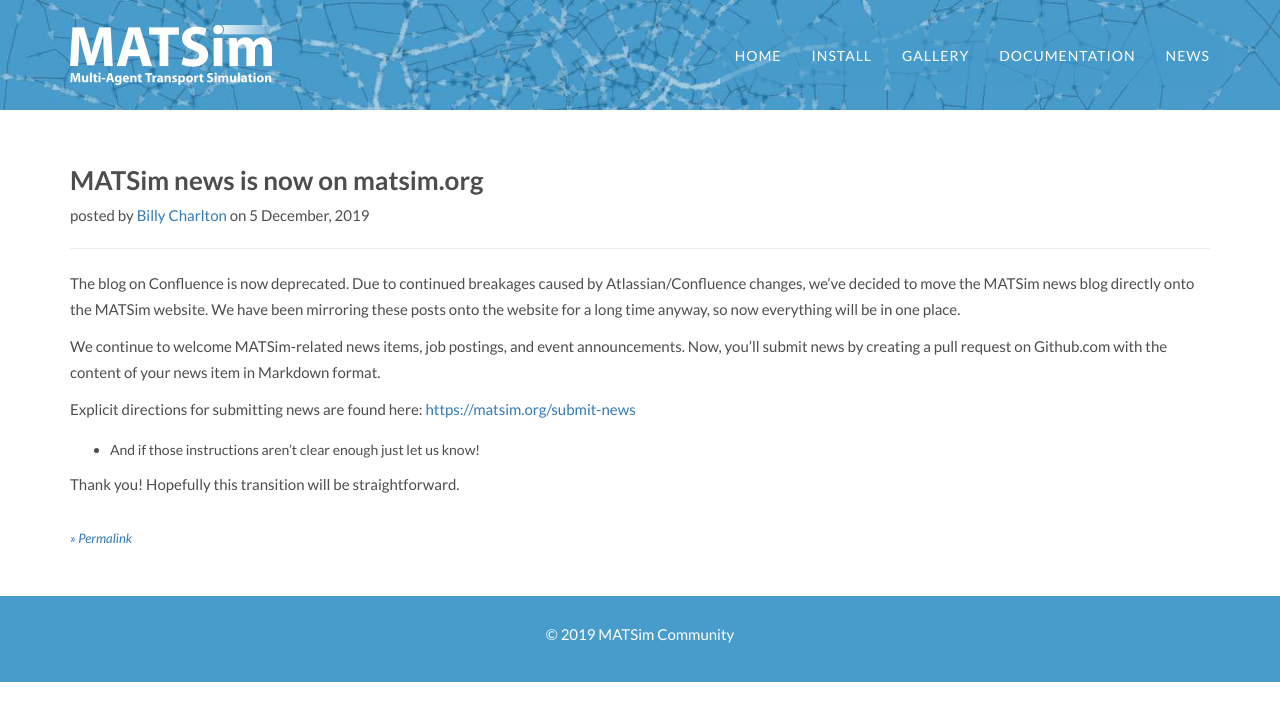
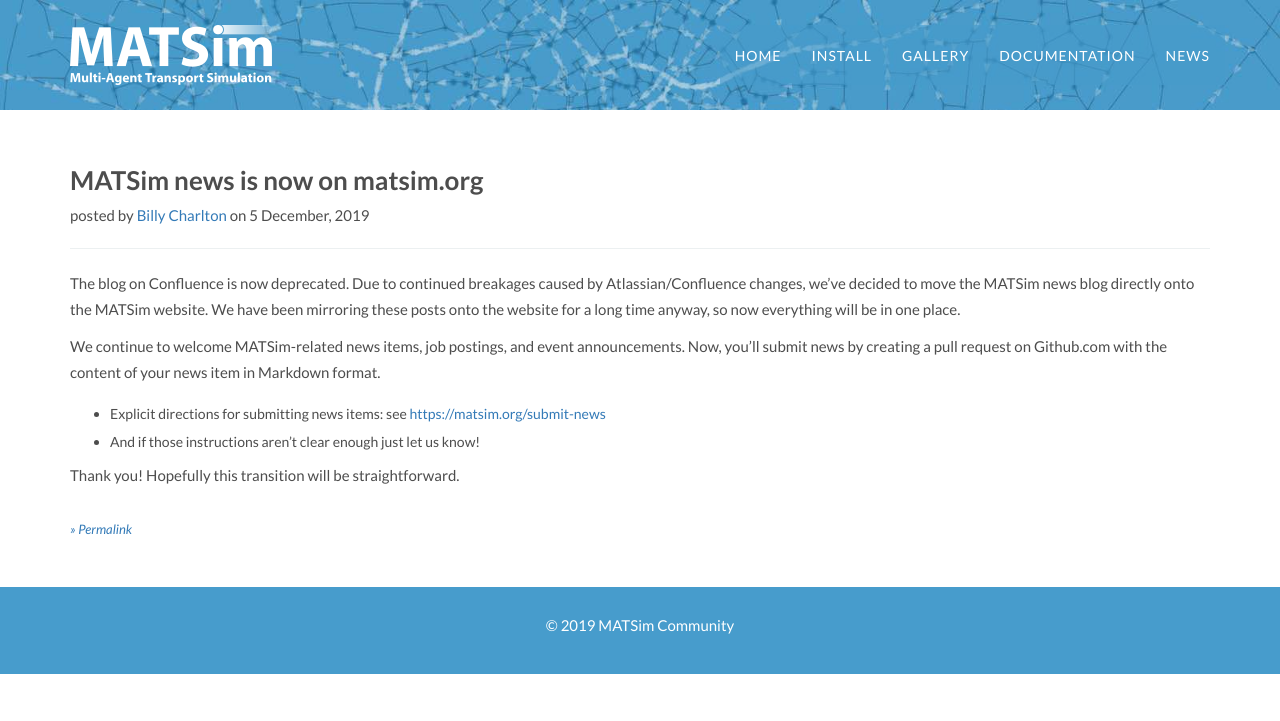
Before and after one commit to matsim-org/jekyll-website, a Jekyll site: the page built from _posts/2019-12-05-matsim-news-now-on-github.md, in a window 1280 px wide. Shown: the top 721 px of the page. Built offline with Jekyll 4.4.1, drawn with Linux system fonts in a browser that asks for light colours; some web fonts are replaced.

Commit message:
update news post

```diff
--- a/_posts/2019-12-05-matsim-news-now-on-github.md
+++ b/_posts/2019-12-05-matsim-news-now-on-github.md
@@ -16,8 +16,7 @@
 Now, you’ll submit news by creating a pull request on Github.com with the content of your
 news item in Markdown format.
 
-Explicit directions for submitting news are found here: <https://matsim.org/submit-news>
-
+- Explicit directions for submitting news items: see <https://matsim.org/submit-news>
 - And if those instructions aren’t clear enough just let us know!
 
 Thank you! Hopefully this transition will be straightforward.
```
